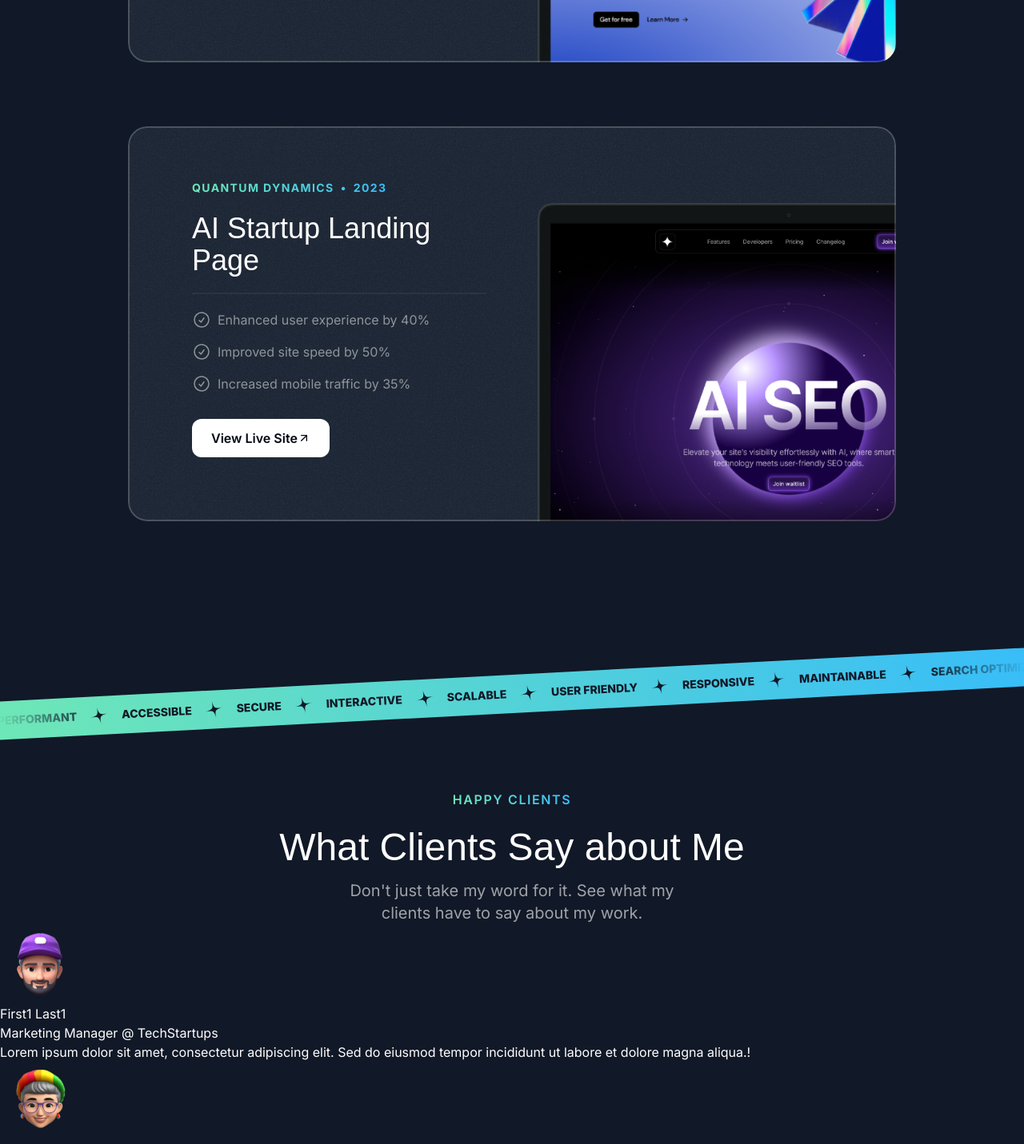
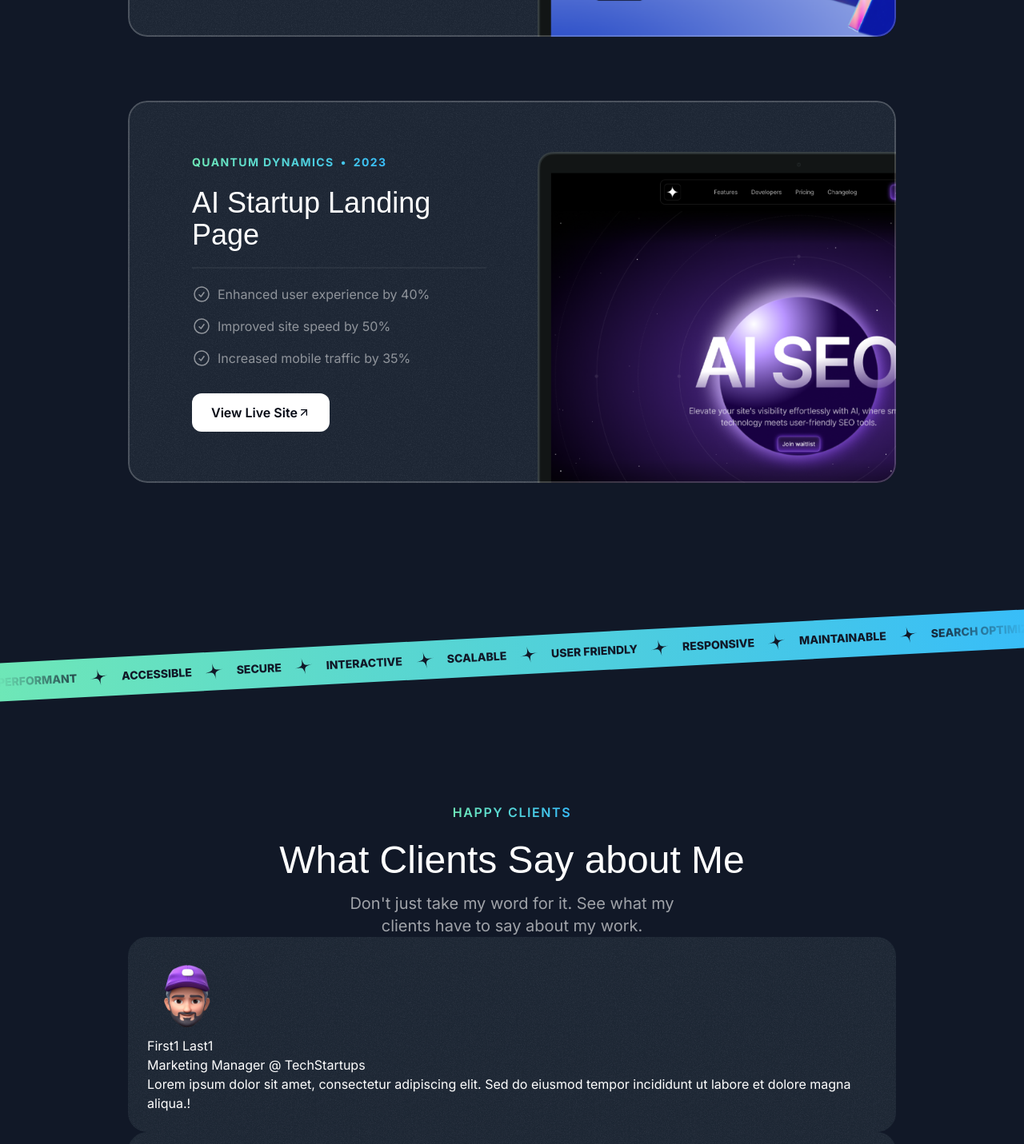
Before and after one commit to DHatchie/React-NJS-Website, a Next.js app: page / in a window 1280 px wide. Shown: the part 2160-3591 px from the top of the page at 80% size. Built offline with nearby package versions, Linux system fonts and the light colour scheme; a web font is replaced by a local one.

Commit message:
Fixed projects cards - Starting a reusable component for cards

```diff
--- /dev/null
+++ b/src/components/Card.tsx
@@ -0,0 +1,14 @@
+import grainImage from "@/assets/images/grain.jpg"
+
+export const Card = ({}: {}) => {
+  return (
+    <div className="relative z-0 overflow-hidden rounded-3xl bg-gray-800 p-8 px-8 pt-8 after:pointer-events-none after:absolute after:inset-0 after:z-10 after:rounded-3xl after:outline after:outline-2 after:-outline-offset-2 after:outline-white/20 after:content-[''] md:px-10 md:pt-12 lg:px-20 lg:pt-16">
+      <div
+        className='absolute inset-0 -z-10 opacity-5'
+        style={{
+          backgroundImage: `url(${grainImage.src})`
+        }}
+      ></div>
+    </div>
+  )
+}
--- a/src/sections/Projects.tsx
+++ b/src/sections/Projects.tsx
@@ -65,7 +65,7 @@ export const Projects = () => {
           {portfolioProjects.map((project) => (
             <div
               key={project.title}
-              className="relative z-0 overflow-hidden rounded-3xl bg-gray-800 p-8 px-8 pt-8 after:pointer-events-none after:absolute after:inset-0 after:z-10 after:rounded-3xl after:outline after:outline-2 after:-outline-offset-2 after:outline-white/20 after:content-[''] md:px-10 md:pt-12 lg:px-20 lg:pt-16"
+              className="relative z-0 overflow-hidden rounded-3xl bg-gray-800 px-8 pt-8 after:pointer-events-none after:absolute after:inset-0 after:z-10 after:rounded-3xl after:outline after:outline-2 after:-outline-offset-2 after:outline-white/20 after:content-[''] md:px-10 md:pt-12 lg:px-20 lg:pt-16"
             >
               <div
                 className='absolute inset-0 -z-10 opacity-5'
@@ -74,7 +74,7 @@ export const Projects = () => {
                 }}
               ></div>
               <div className='lg:grid lg:grid-cols-2 lg:gap-16'>
-                <div className='lg:pb-12'>
+                <div className='lg:pb-16'>
                   <div className='inline-flex gap-2 bg-gradient-to-r from-emerald-300 to-sky-400 bg-clip-text text-sm font-bold uppercase tracking-widest text-transparent'>
                     <span>{project.company}</span>
                     <span>&bull;</span>
@@ -106,7 +106,7 @@ export const Projects = () => {
                   <Image
                     src={project.image}
                     alt={project.title}
-                    className='-mb-4 mt-8 md:-mb-0 lg:absolute lg:mt-8 lg:h-full lg:w-auto lg:max-w-none'
+                    className='-mb-4 mt-8 md:-mb-0 lg:absolute lg:mt-0 lg:h-full lg:w-auto lg:max-w-none'
                   />
                 </div>
               </div>
--- a/src/sections/Testimonials.tsx
+++ b/src/sections/Testimonials.tsx
@@ -4,6 +4,7 @@ import memojiAvatar3 from "@/assets/images/memoji-avatar-3.png"
 import memojiAvatar4 from "@/assets/images/memoji-avatar-4.png"
 import memojiAvatar5 from "@/assets/images/memoji-avatar-5.png"
 import { SectionHeader } from "@/components/SectionHeader"
+import grainImage from "@/assets/images/grain.jpg"
 import Image from "next/image"
 
 const testimonials = [
@@ -41,7 +42,8 @@ const testimonials = [
 
 export const Testimonials = () => {
   return (
-    <div>
+    <div className='py-16'>
+      <div className='container'>
         <SectionHeader
           eyebrow='Happy Clients'
           title='What Clients Say about Me'
@@ -50,7 +52,16 @@ export const Testimonials = () => {
         />
         <div>
           {testimonials.map((testimonials) => (
-          <div key={testimonials.name}>
+            <div
+              key={testimonials.name}
+              className='relative z-0 overflow-hidden rounded-3xl bg-gray-800 p-6'
+            >
+              <div
+                className='absolute inset-0 -z-10 opacity-5'
+                style={{
+                  backgroundImage: `url(${grainImage.src})`
+                }}
+              ></div>
               <Image src={testimonials.avatar} alt={testimonials.name} />
               <div>{testimonials.name}</div>
               <div>{testimonials.position}</div>
@@ -59,5 +70,6 @@ export const Testimonials = () => {
           ))}
         </div>
       </div>
+    </div>
   )
 }
```
Lines whose indentation alone changed are shown as unchanged.
